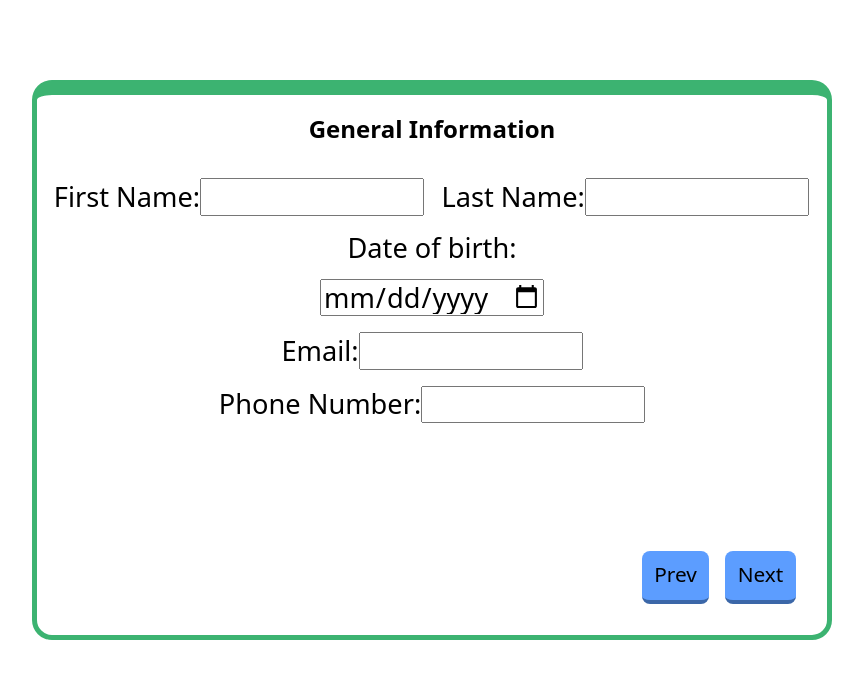
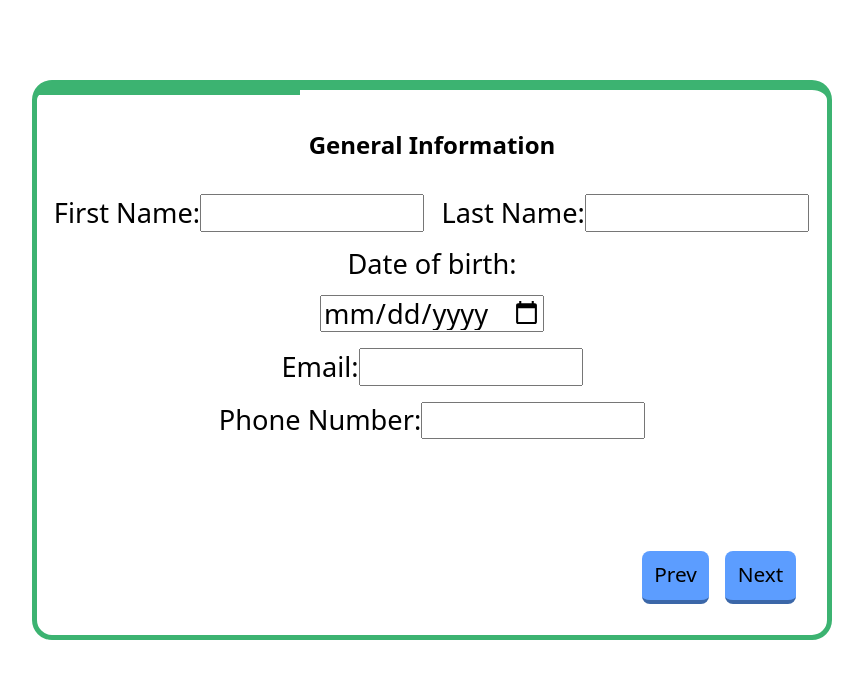
Before and after one commit to ziko1905/cv-builder, a React (Vite) app: page / in a window 1280 px wide. Shown: the top 678 px of the page, without its empty margins (208-1071 px from the left). Built offline with nearby package versions, Linux system fonts and the light colour scheme.

Commit message:
Add progress-bar and adjust styling

```diff
--- a/src/components/inputPrompt.jsx
+++ b/src/components/inputPrompt.jsx
@@ -40,6 +40,12 @@ export function CreationInput() {
 
     return (
         <div className={["input-prompt", "creation-input"].join(" ")}>
+            <div className="progress-bar">
+                {processes.map((value, index) => {
+                    if (index == processId) return <div key={index} className="act"></div>
+                    else return  <div key={index} className="dis"></div>
+                })}
+            </div>
             <CurrFrom callBacks={currCallback} values={values}/>
             <div className="buttons-div">
                 <button onClick={handlePrevProcess}>Prev</button>
@@ -86,51 +92,54 @@ function EductionForm({callBacks, values}) {
 
 function WorkForm({callBacks, values}) {
     const [unitCreationDisplay, setUnitCreation] = useState(false)
-    const [workId, setWorkId] = useState(-1)
+    const [workId, setWorkId] = useState()
+    const [nextId, setNextId] = useState(0)
     const experiences = values.work;
 
     function handleAdding() {
         setUnitCreation(true)
-        setWorkId(workId+1)
+        setNextId((nextId) => nextId+1)
+        setWorkId(nextId)
     }
 
     function handleCancel() {
         setUnitCreation(false)
     }
 
-    function handleSubmit(e, callBack) {
+    function handleSubmit(e, callBack, id) {
         e.preventDefault()
         const formData = Object.fromEntries(new FormData(e.target))
         formData["work-time"] = getYearFromMonths(formData["work-time"])
-        experiences[workId] = formData;
+        experiences[id] = formData;
         callBack(e, experiences)
         handleCancel()
     }
 
     return (
         <>
-            {unitCreationDisplay && <UnitCreation workId={workId} submitCallback={(e) => handleSubmit(e, callBacks.submitCallback)} cancelCallback={handleCancel}/>}
+            {unitCreationDisplay && <UnitCreation work={values.work} workId={workId} submitCallback={(e) => handleSubmit(e, callBacks.submitCallback, workId)} cancelCallback={handleCancel}/>}
             <h2>Work Information</h2>
             <div className="work-header">
                 <h3>Experience:</h3>
                 <div onClick={handleAdding} className="add-button-div"><button className="add-button">Add Experience</button></div>
             </div>
             <div className="experience-div">
-                {Object.values(values.work).map((value, key) => <WorkUnit key={key} {...value}/>)}
+                {Object.values(values.work).map((value, key) => <WorkUnit editCallback={(e) => handleSubmit(e, callBack.submitCallback)} key={key} {...value}/>)}
             </div>
         </>
     )
 }
 
-function UnitCreation({cancelCallback, submitCallback}) {
+function UnitCreation({cancelCallback, submitCallback, workId, work}) {
+    console.log()
     return (
         <form onSubmit={submitCallback} className="unit-div">
             <h3 className="grid-wide">Add work experience</h3>
-            <InputAndLabel divide={true} label={"Company name: "} name={`company`} id={`company`}/>
-            <InputAndLabel divide={true} label={"Position in company: "} name={`position`} id={`position`}/>
-            <InputAndLabel divide={true} label={"Employment time(in months): "} name={`workTime`} id={`work-time`}/>
+            <InputAndLabel value={work[workId] ? work[workId].company : undefined} divide={true} label={"Company name: "} name={`company`} id={`company`}/>
+            <InputAndLabel value={work[workId] ? work[workId].position : undefined} divide={true} label={"Position in company: "} name={`position`} id={`position`}/>
+            <InputAndLabel value={work[workId] ? work[workId].workTime : undefined} divide={true} label={"Employment time(in months): "} name={`workTime`} id={`work-time`}/>
             <label htmlFor={`workDesc`}>Job description: </label>
-            <textarea name={`workDesc`} id={`work-desc`}></textarea>
+            <textarea value={work[workId] ? work[workId].workTime : undefined} name={`workDesc`} id={`work-desc`}></textarea>
             <div className="buttons-div">
                 <button onClick={cancelCallback} className="cancel">Cancel</button>
                 <button type="submit" className="submit">Submit</button>
@@ -145,6 +154,10 @@ function WorkUnit({company, position, workTime, workDesc}) {
             <h4>{company}</h4>
             <h6>{position}, {workTime}</h6>
             {!!workDesc && <p>{workDesc}</p>}
+            <div className="buttons-div">
+                <button className="cancel">Edit</button>
+                <button className="delete">Delete</button>
+            </div>
         </div>
     )
 }
--- a/src/styles/inputs.css
+++ b/src/styles/inputs.css
@@ -1,6 +1,6 @@
 .input-prompt {
   display: grid;
-  grid-template-rows: auto auto 1fr;
+  grid-template-rows: auto auto auto 1fr;
   justify-items: center;
   align-content: start;
   gap: 1rem;
@@ -15,7 +15,7 @@
   margin-left: auto;
   margin-right: auto;
   border: 5px solid mediumseagreen;
-  border-top-width: 15px;
+  border-top-width: 10px;
   border-radius: 20px;
   max-width: 50rem;
 }
@@ -88,7 +88,6 @@ button {
 }
 
 button:active {
-  background-color: rgb(59, 103, 168);
   border-bottom: none;
   align-self: flex-end;
 }
@@ -99,15 +98,14 @@ button:active {
   border-bottom-color: rgb(52, 134, 52);
 }
 
-.buttons-div button.submit:active,
-.add-button:active {
-  background-color: rgb(52, 134, 52);
-  border-bottom: none;
-}
-
 .buttons-div button.cancel {
   background-color: #9d9d9d;
   border-bottom-color: rgb(88, 88, 88);
+}
+
+.buttons-div button.delete {
+  background-color: rgb(255, 113, 113);
+  border-bottom-color: rgb(126, 60, 60);
 }
 
 .study-years-div {
@@ -143,6 +141,7 @@ button:active {
   gap: 1rem 0.7rem;
 
   position: absolute;
+  z-index: 1;
   top: 6rem;
   font-size: 1rem;
   background-color: white;
@@ -173,6 +172,7 @@ button:active {
 }
 
 .work-unit {
+  position: relative;
   background-color: #dbdbdb;
   padding: 0.7rem;
   grid-column: 1 / -1;
@@ -193,3 +193,28 @@ button:active {
 .work-unit p {
   font-size: 0.8em;
 }
+
+.work-unit .buttons-div {
+  display: grid;
+  grid-template-columns: auto auto;
+  align-content: start;
+
+  top: 0.2em;
+  right: 0.4em;
+  bottom: 0;
+  font-size: 0.7em;
+}
+
+.progress-bar {
+  display: flex;
+  min-height: 5px;
+  min-width: 100%;
+}
+
+.progress-bar div {
+  flex: 1;
+}
+
+.progress-bar div.act {
+  background-color: mediumseagreen;
+}
```
